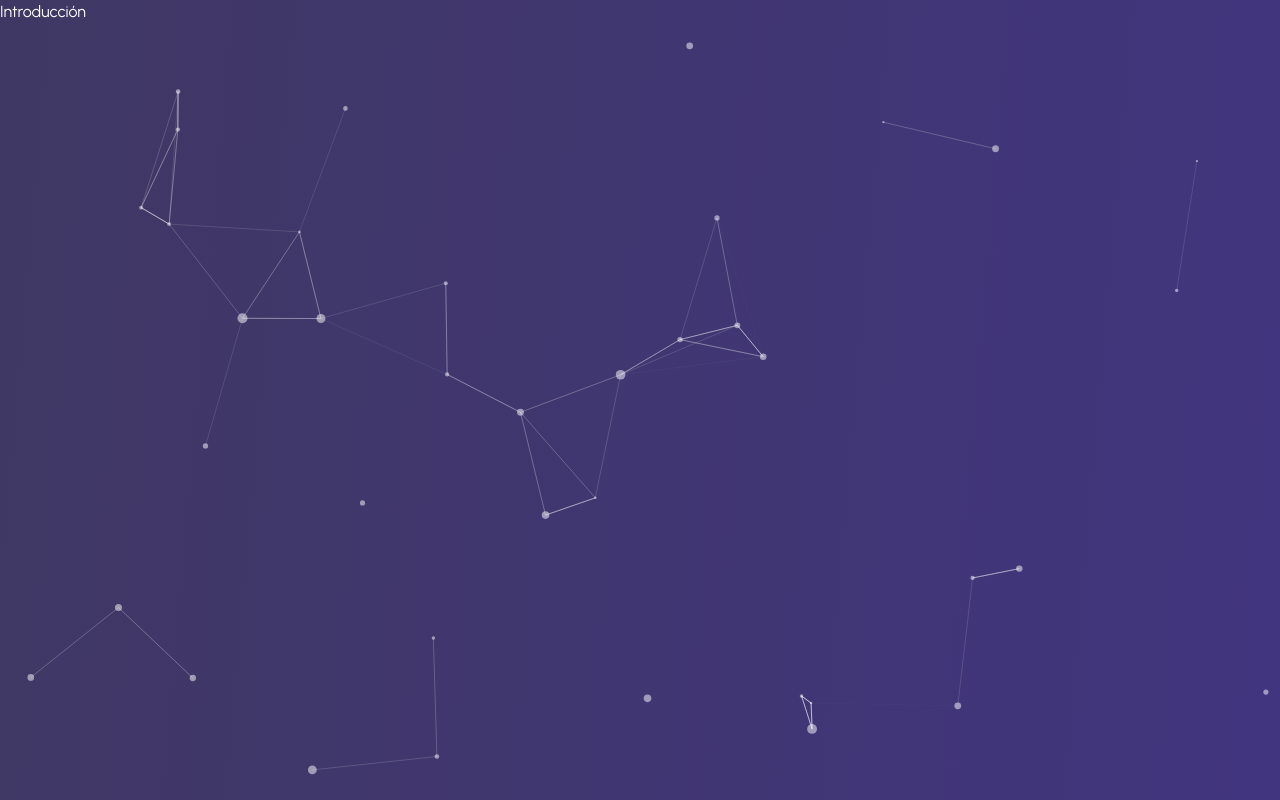
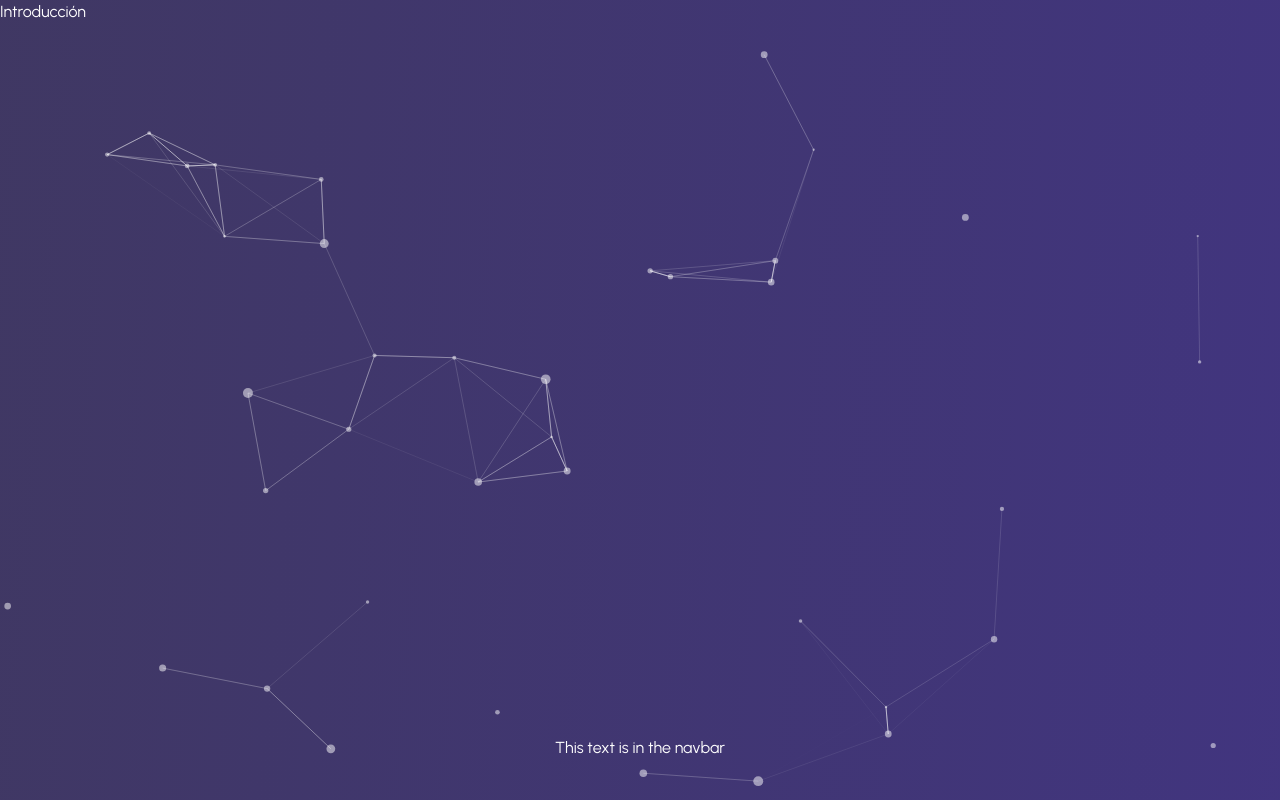
Before and after one commit to fantasyfuerte/portfolio-landing-page, a Next.js app: page / in a window 1280 px wide. Built offline with nearby package versions, Linux system fonts and the light colour scheme.

Commit message:
Adding navBar

```diff
--- /dev/null
+++ b/src/app/components/navbar.tsx
@@ -0,0 +1,11 @@
+const Navbar = () => {
+  return (
+    <div className="fixed flex flex-col items-center justify-center w-full mt-auto h-max bottom-10">
+      This text is in the navbar
+    </div>
+  );
+};
+
+export default Navbar;
+
+// 20m 6:15pm
--- a/src/app/layout.tsx
+++ b/src/app/layout.tsx
@@ -1,10 +1,11 @@
 import type { Metadata } from "next";
 import "./globals.css";
-import {Urbanist} from 'next/font/google'
+import { Urbanist } from "next/font/google";
+import Navbar from "./components/navbar";
 
 const urbanist = Urbanist({
-  subsets: ['latin'],
-})
+  subsets: ["latin"],
+});
 
 export const metadata: Metadata = {
   title: "Portfolio Landing Page",
@@ -18,7 +19,10 @@ export default function RootLayout({
 }>) {
   return (
     <html lang="en">
-      <body className={urbanist.className}>{children}</body>
+      <body className={urbanist.className}>
+        <Navbar />
+        {children}
+      </body>
     </html>
   );
 }
```
